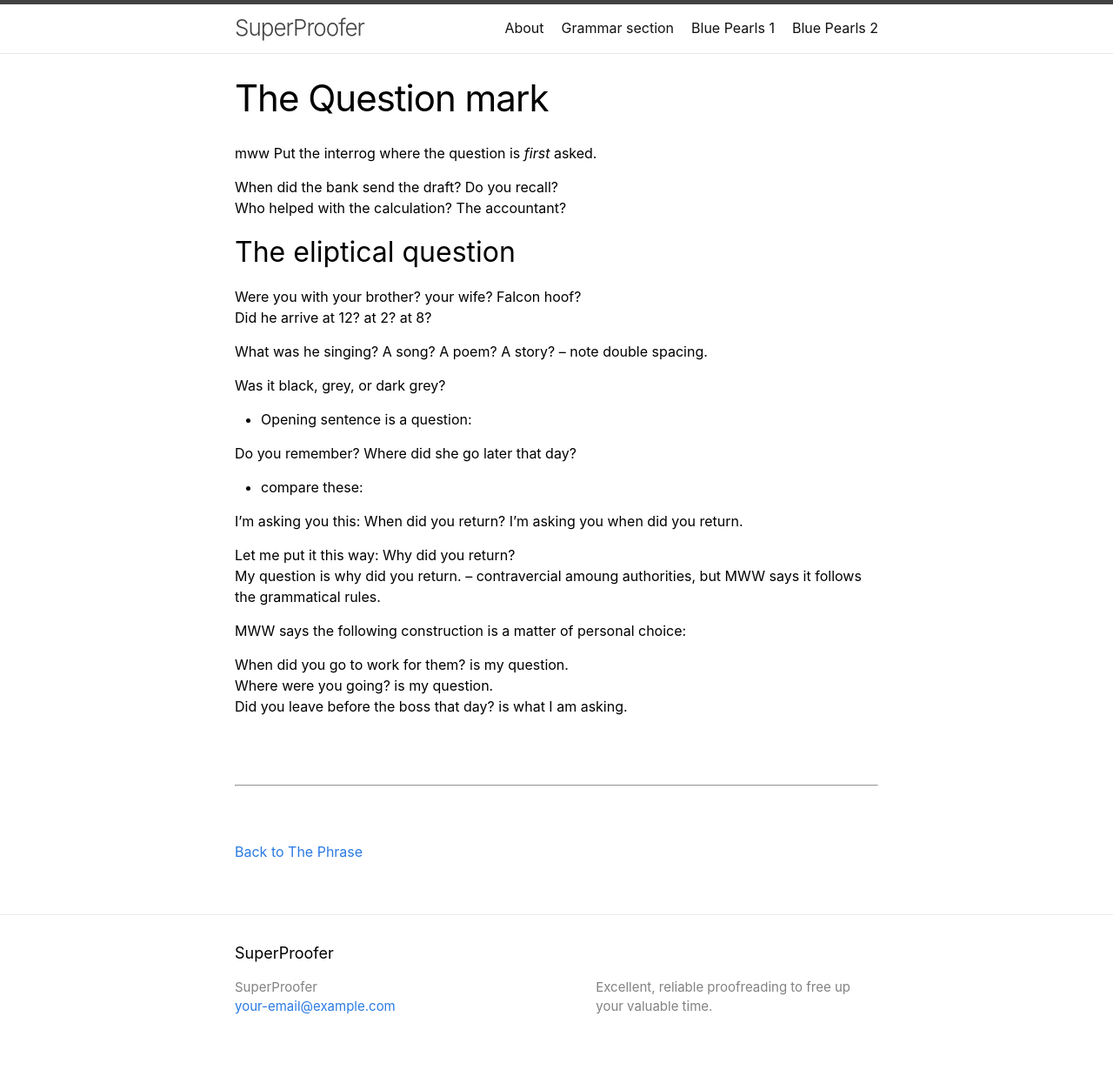
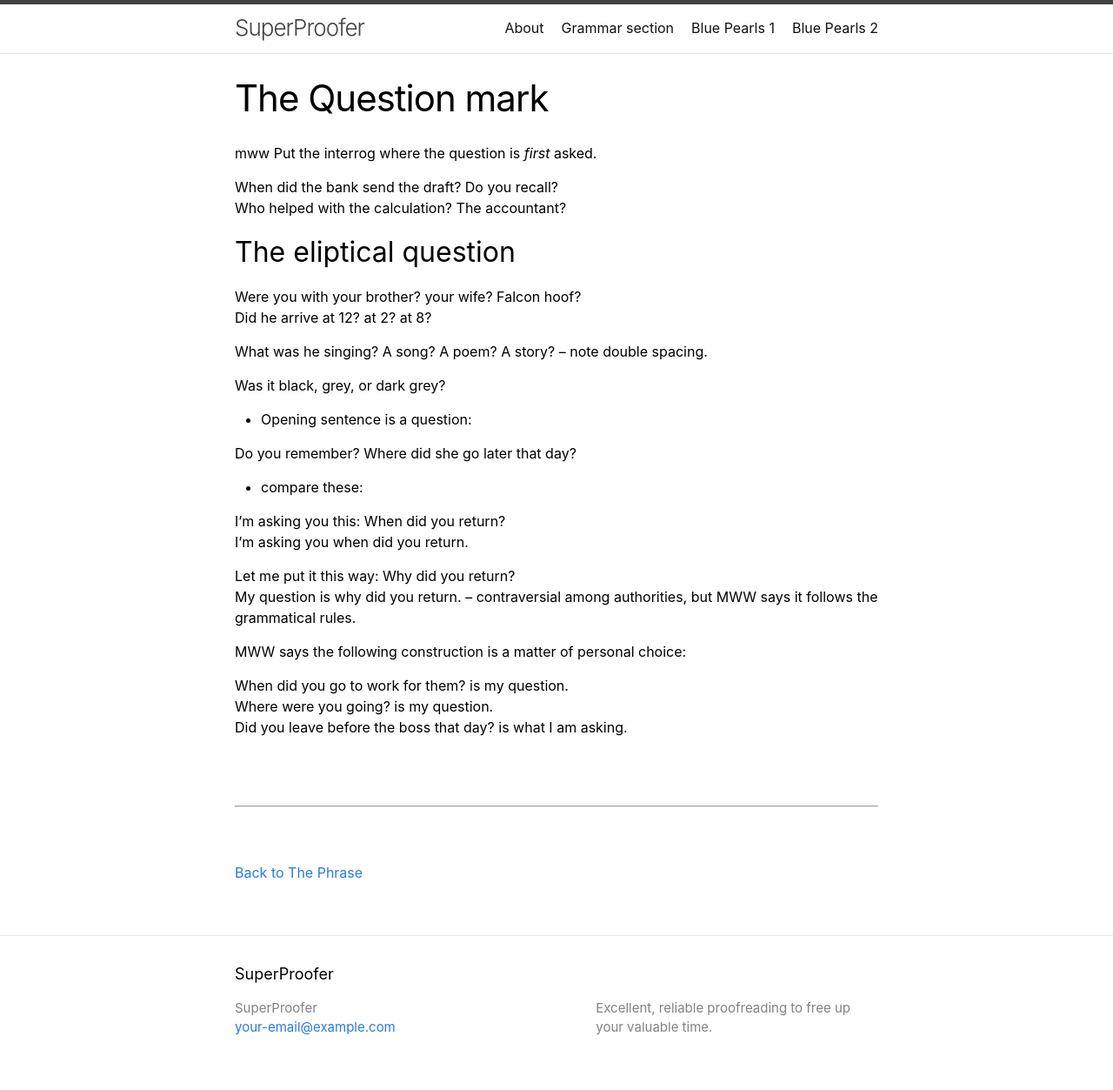
Before and after one commit to NickPax/my-website, a Jekyll site: the page built from _structures/the-interrog.md, in a window 1280 px wide. Shown: the whole page at 87% size. Built offline with Jekyll 4.4.1, drawn with Linux system fonts in a browser that asks for light colours; before the commit the page ends 1229 px from its top, so only the background shows below that.

Commit message:
Update the-interrog.md

```diff
--- a/_structures/the-interrog.md
+++ b/_structures/the-interrog.md
@@ -27,7 +27,7 @@
 I'm asking you when did you return.
 
 Let me put it this way: Why did you return?
-My question is why did you return. -- contravercial amoung authorities, but MWW says it follows the grammatical rules.
+My question is why did you return. -- contraversial among authorities, but MWW says it follows the grammatical rules.
 
 
 MWW says the following construction is a matter of personal choice:
```
